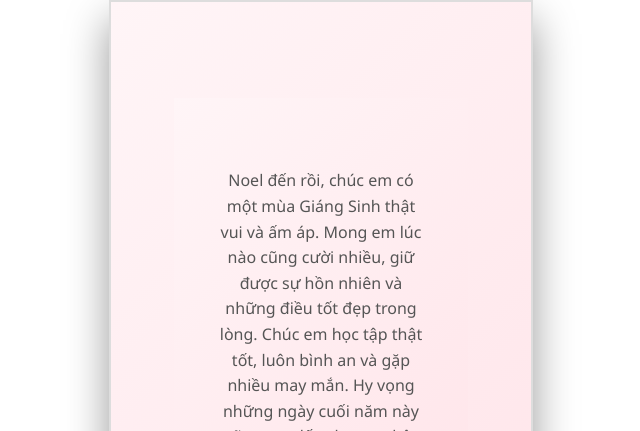
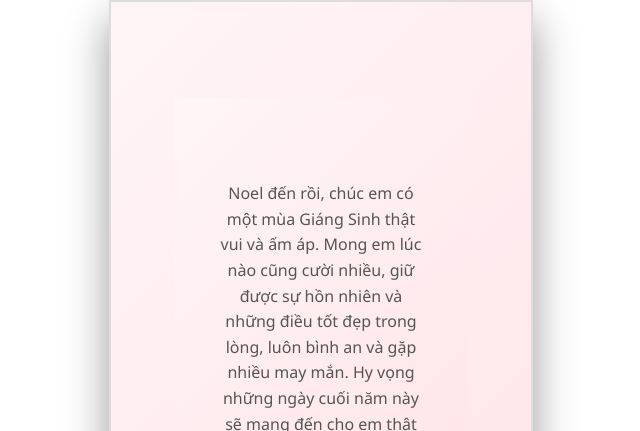
Before and after one commit to Dns2111/Merrychristmas, a plain HTML site: page letter.html in a window 1280 px wide. Shown: the top 431 px of the page, without its empty margins (321-961 px from the left). Drawn offline with Linux system fonts and the light colour scheme.

Commit message:
Fix text repetition in letter.html

```diff
--- a/letter.html
+++ b/letter.html
@@ -175,7 +175,7 @@
           <div class="page" id="p3">
             <div class="content">
               <p>Noel đến rồi, chúc em có một mùa Giáng Sinh thật vui và ấm áp. Mong em lúc nào cũng cười nhiều, giữ
-                được sự hồn nhiên và những điều tốt đẹp trong lòng. Chúc em học tập thật tốt, luôn bình an và gặp nhiều
+                được sự hồn nhiên và những điều tốt đẹp trong lòng, luôn bình an và gặp nhiều
                 may mắn. Hy vọng những ngày cuối năm này sẽ mang đến cho em thật nhiều kỷ niệm đẹp.💖</p>
             </div>
             <img src="https://panbap.github.io/merrychristmas/img/mewmew.gif" class="cat">
```
